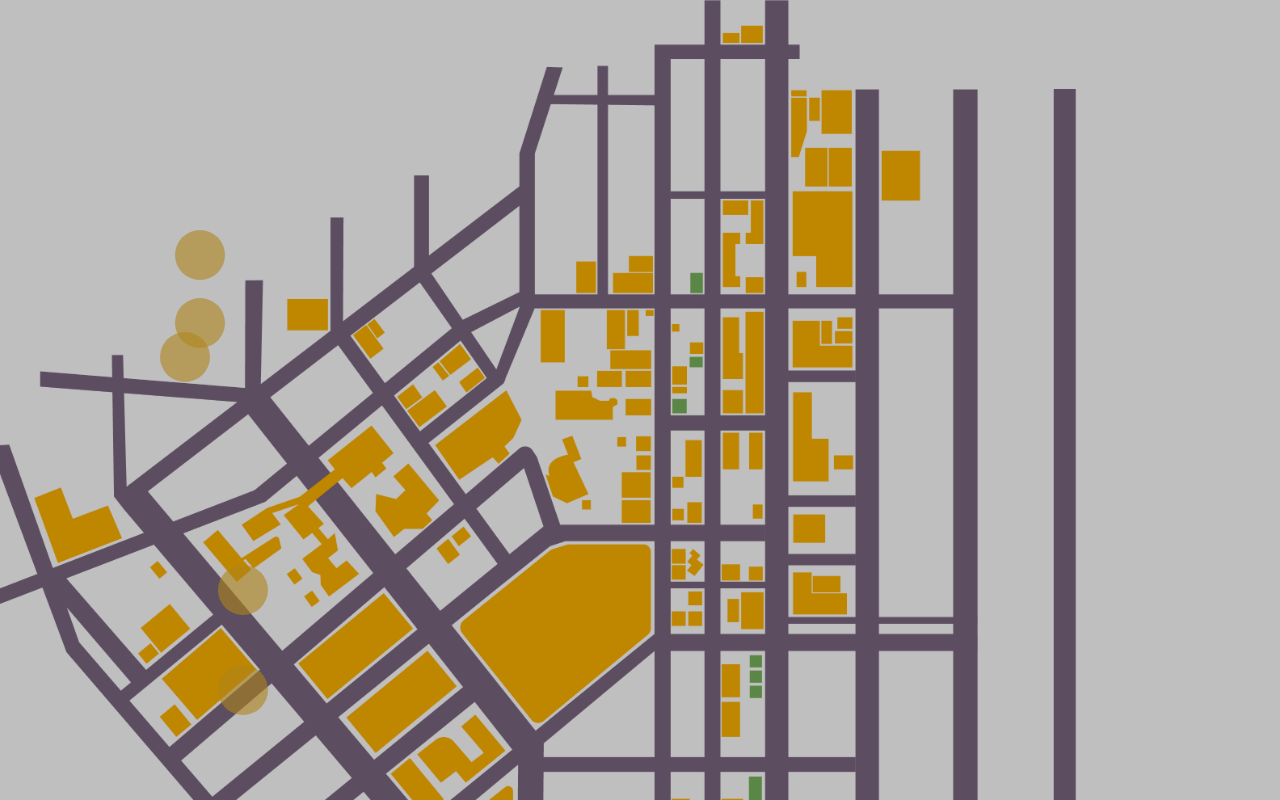
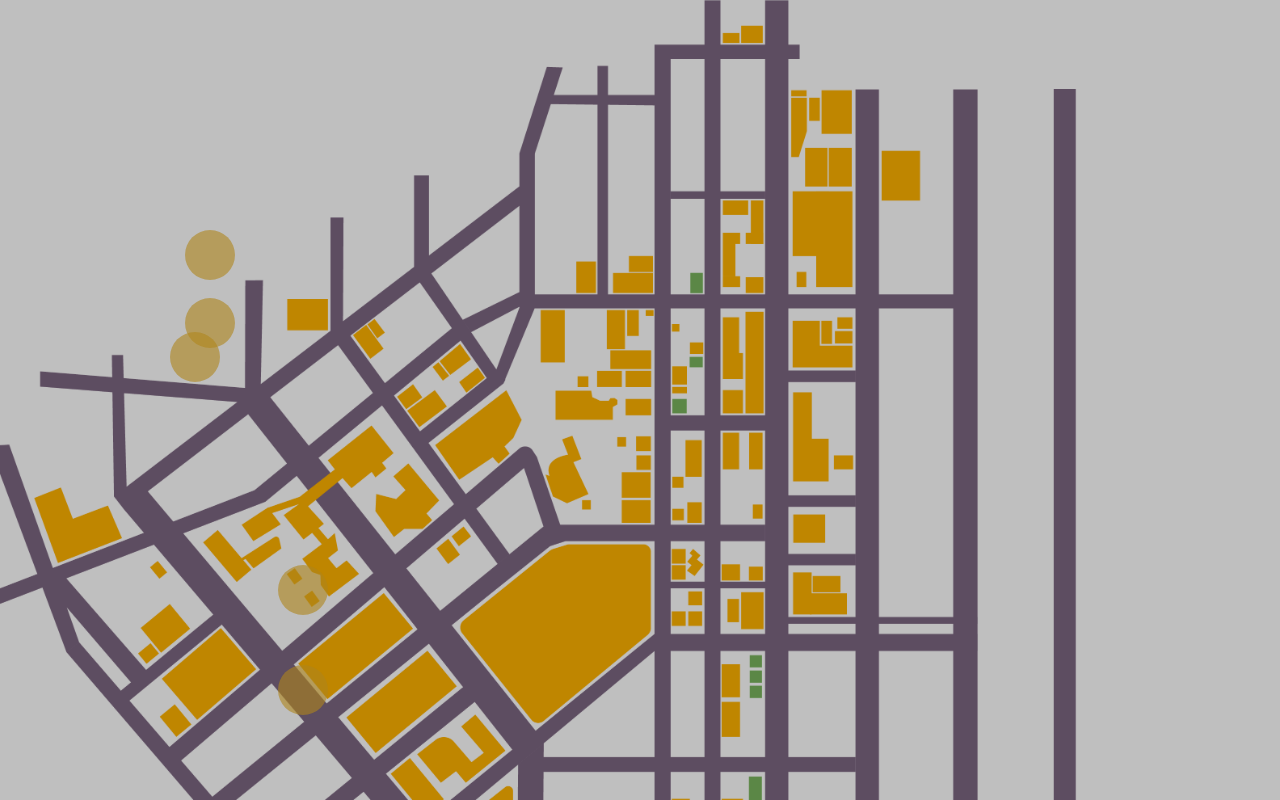
Before and after one commit to Yoyuye/ONERAMVCU, a plain HTML site: page index.html in a window 1280 px wide. Shown: the top 800 px of the page. Drawn offline with Linux system fonts and the light colour scheme.

Commit message:
Add files via upload

```diff
--- a/index.html
+++ b/index.html
@@ -36,14 +36,14 @@
       z-index: 6;
     }
 
-    .circle1 { top: 230px; left: 175px; }
-    .circle2 { top: 298px; left: 175px; }
-    .circle3 { top: 332px; left: 160px; }
-    .circle4 { top: 565px; left: 218px; }
-    .circle5 { top: 665px; left: 218px; }
+    .circle1 { top: 230px; left: 185px; }
+    .circle2 { top: 298px; left: 185px; }
+    .circle3 { top: 332px; left: 170px; }
+    .circle4 { top: 565px; left: 278px; }
+    .circle5 { top: 665px; left: 278px; }
     .circle6 { top: 1000px; left: 60px; }
-    .circle7 { top: 1800px; left: 300px; }
-    .circle8 { top: 1850px; left: 320px; }
+    .circle7 { top: 1800px; left: 285px; }
+    .circle8 { top: 1850px; left: 220px; }
     .circle { background-color: rgb(175, 133, 27); opacity: 60%; }
 
     .bubble-content {
```
